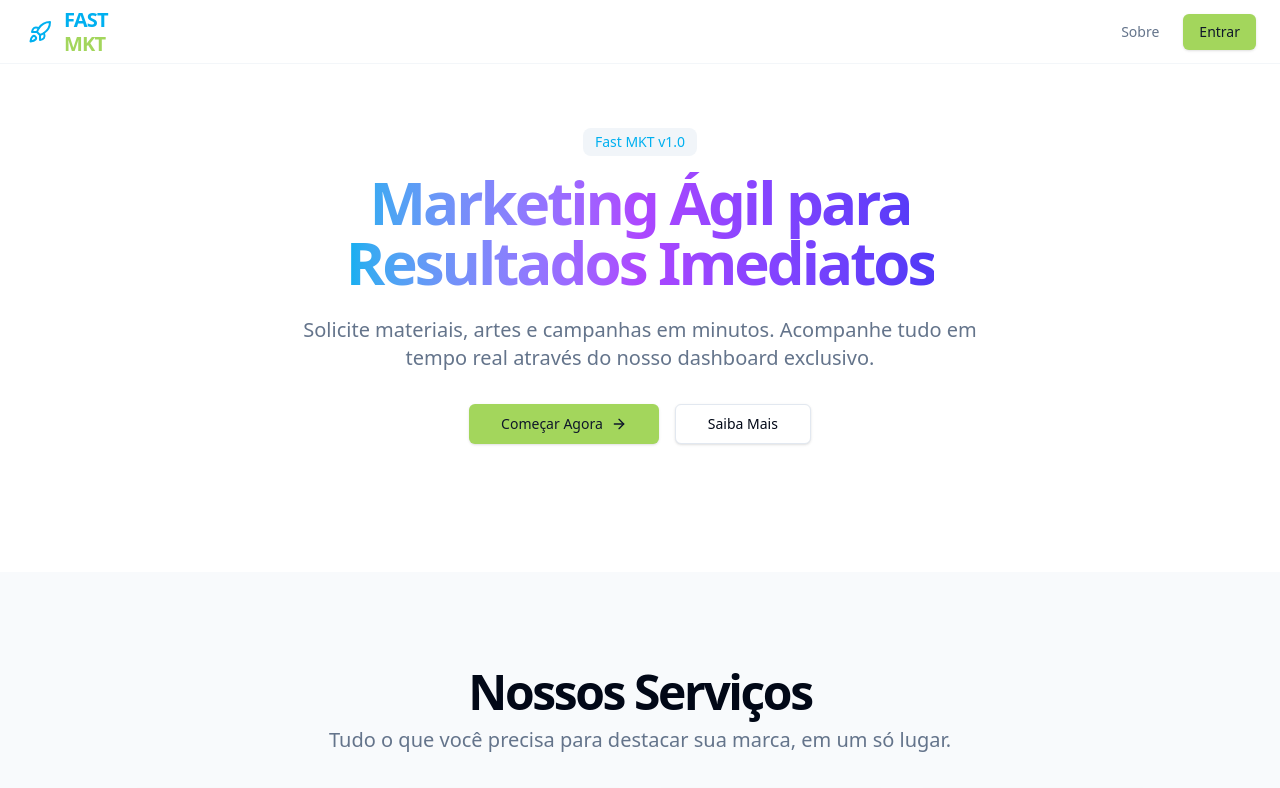
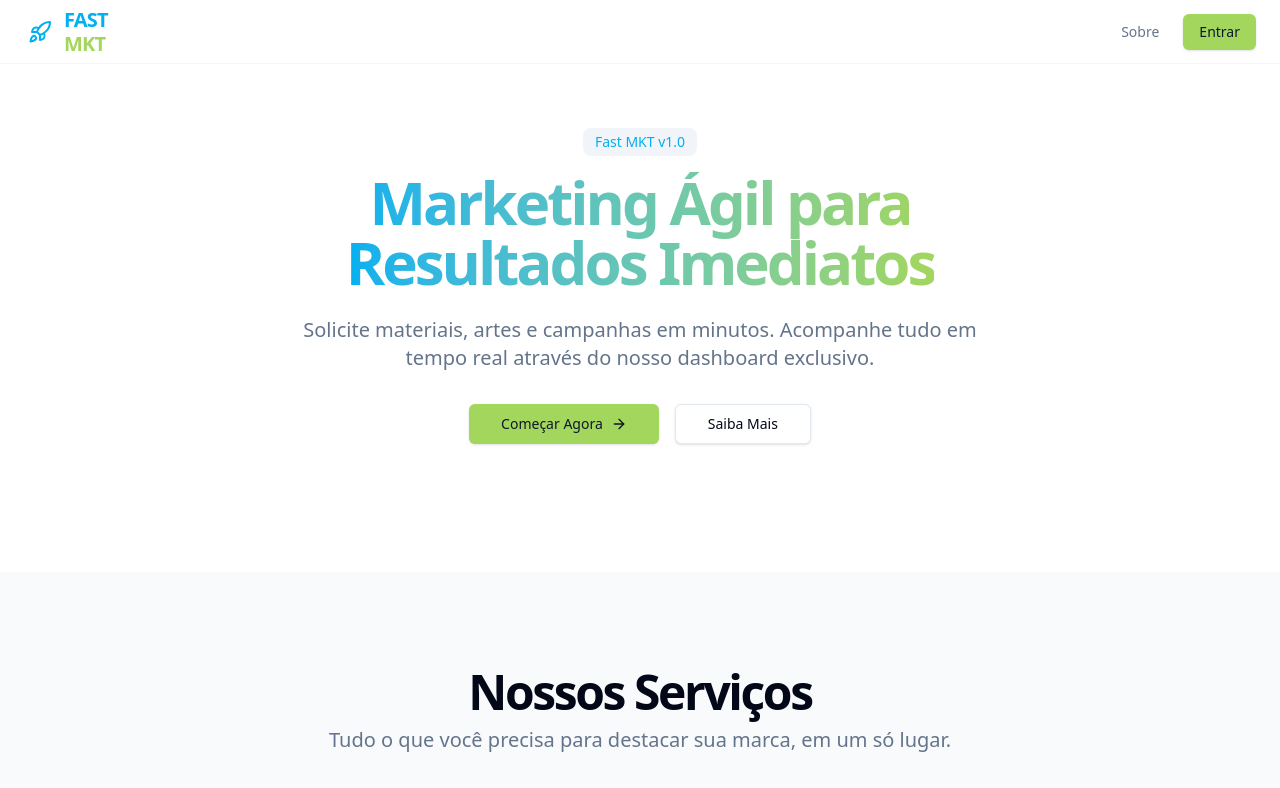
Before and after one commit to gabrielp15/mkt-fast-v1, a Next.js app: page / in a window 1280 px wide. Shown: the top 788 px of the page. Built offline with nearby package versions, Linux system fonts and the light colour scheme.

Commit message:
Atualizado arquivos

```diff
--- a/src/app/about/page.tsx
+++ b/src/app/about/page.tsx
@@ -42,7 +42,7 @@ export default function AboutPage() {
                     <div className="prose dark:prose-invert max-w-none text-center mx-auto">
                         <p>
                             O Fast MKT nasceu da necessidade de desburocratizar o acesso a serviços de marketing de alta qualidade.
-                            Sabemos que no mundo digital, o *timing* é tudo. Por isso, construímos uma plataforma que conecta sua
+                            Sabemos que no mundo digital, o timing é tudo. Por isso, construímos uma plataforma que conecta sua
                             necessidade à nossa execução em questão de minutos.
                         </p>
                         <p>
--- a/src/components/landing/Hero.tsx
+++ b/src/components/landing/Hero.tsx
@@ -20,7 +20,7 @@ export function Hero() {
                     </motion.div>
 
                     <motion.h1
-                        className="text-3xl font-bold tracking-tighter sm:text-5xl md:text-6xl/none bg-clip-text text-transparent bg-gradient-to-r from-primary via-purple-500 to-indigo-600 pb-2"
+                        className="text-3xl font-bold tracking-tighter sm:text-5xl md:text-6xl/none bg-clip-text text-transparent bg-gradient-to-r from-primary to-cta pb-2"
                         initial={{ opacity: 0, y: 20 }}
                         animate={{ opacity: 1, y: 0 }}
                         transition={{ duration: 0.5, delay: 0.1 }}
@@ -52,7 +52,7 @@ export function Hero() {
                             <ArrowRight className="ml-2 h-4 w-4" />
                         </Link>
                         <Link
-                            href="#services"
+                            href="/about"
                             className="inline-flex h-10 items-center justify-center rounded-md border border-input bg-background px-8 text-sm font-medium shadow-sm transition-colors hover:bg-accent hover:text-accent-foreground focus-visible:outline-none focus-visible:ring-1 focus-visible:ring-ring disabled:pointer-events-none disabled:opacity-50"
                         >
                             Saiba Mais
```
